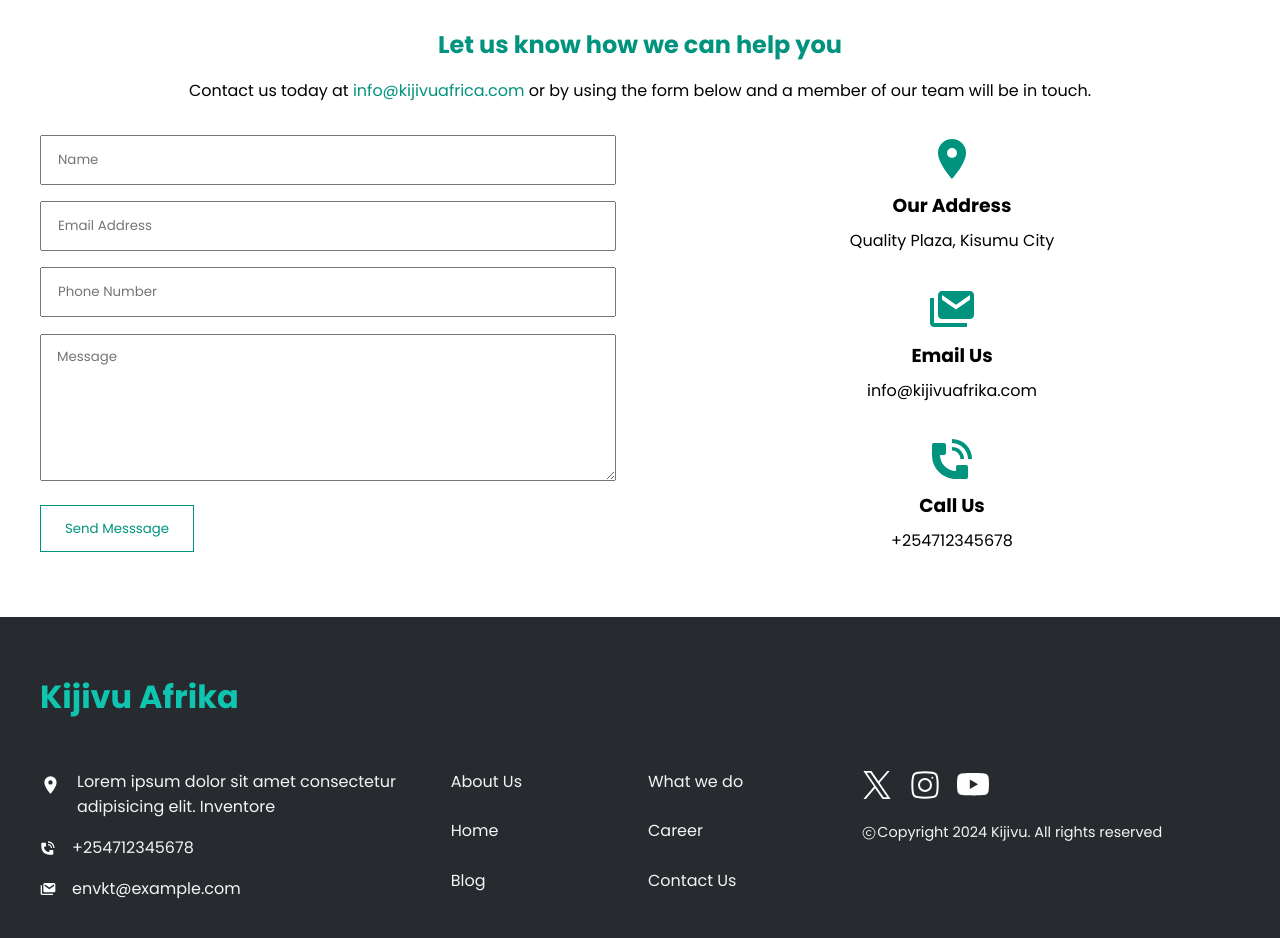
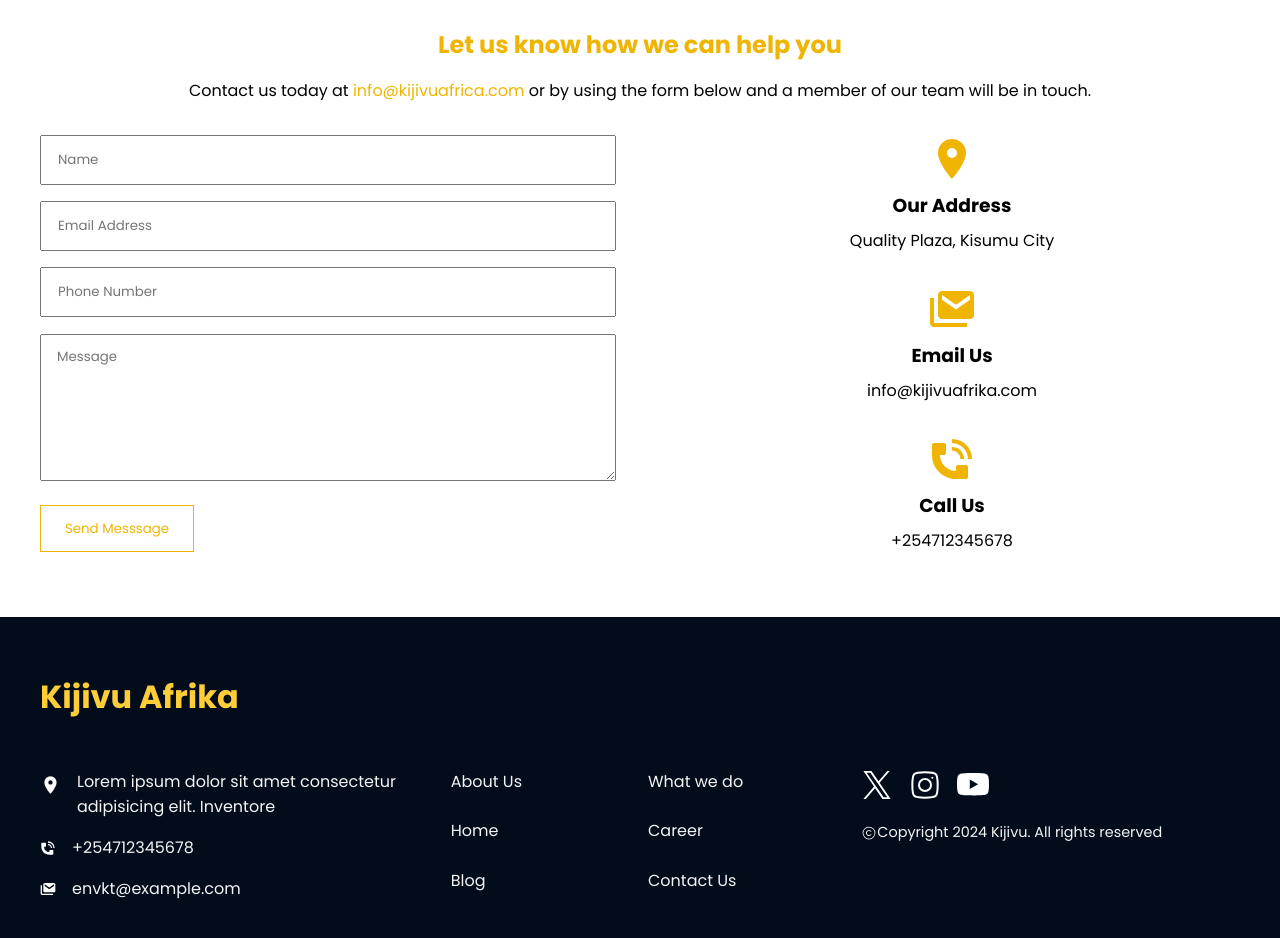
Before and after one commit to Leroy-sama/kijivu-first, a Vue app: page /contact in a window 1280 px wide. Shown: the part 520-1458 px from the top of the page. Built offline with nearby package versions, Linux system fonts and the light colour scheme; a web font is replaced by a local one.

Commit message:
I don't like this color

```diff
--- a/src/App.vue
+++ b/src/App.vue
@@ -22,15 +22,25 @@
 	}
 
 	:root {
-		--color01: #0fc5b0;
-		--color02: #00937e;
-		--color02Darker: #0a4039;
+		/* ----- version 01 ----- */
+
+		/* --color01: #0fc5b0; */
+		/* --color02: #00937e; */
+		/* --color02Darker: #0a4039; */
+		--color01: #ffcd38;
+		--color02: #f0b503;
+		--color02Darker: #af8300;
 		--color04: #011a16;
 		--colorWhite: #ffffff;
 		--almostGrey: rgb(236, 236, 236);
-		--color05: ;
+
 		--titleColor: #020c1a;
-		--colorSpanBg: #8ab9b2;
+		--colorSpanBg: #ffecb2;
+
+		/* ----- version 02 ----- */
+		--primaryColor: #f0b503;
+		--primaryColorDarker: #af8300;
+		--secondaryColor: #dcdbd5;
 	}
 
 	img {
--- a/src/assets/icons/Calender.vue
+++ b/src/assets/icons/Calender.vue
@@ -11,7 +11,7 @@
 		viewBox="0 0 24 24"
 	>
 		<path
-			fill="#00937e"
+			fill="#f0b503"
 			d="M19 4h-2V3a1 1 0 0 0-2 0v1H9V3a1 1 0 0 0-2 0v1H5a3 3 0 0 0-3 3v12a3 3 0 0 0 3 3h14a3 3 0 0 0 3-3V7a3 3 0 0 0-3-3m1 15a1 1 0 0 1-1 1H5a1 1 0 0 1-1-1v-7h16Zm0-9H4V7a1 1 0 0 1 1-1h2v1a1 1 0 0 0 2 0V6h6v1a1 1 0 0 0 2 0V6h2a1 1 0 0 1 1 1Z"
 		/>
 	</svg>
--- a/src/components/UI/TheFooter.vue
+++ b/src/components/UI/TheFooter.vue
@@ -74,7 +74,7 @@
 
 <style scoped>
 	footer {
-		background-color: #272a2e;
+		background-color: var(--titleColor);
 	}
 
 	.footer__wrapper {
--- a/src/components/items/ServiceItem.vue
+++ b/src/components/items/ServiceItem.vue
@@ -23,3 +23,28 @@
 		return route.path + "/" + props.id;
 	});
 </script>
+
+<style lang="css" scoped>
+	.service {
+		box-shadow: 0 2px 8px rgb(0 0 0 / 0.4);
+	}
+
+	.service__info {
+		padding: 1.5rem;
+		display: grid;
+		gap: 1rem;
+	}
+
+	.info__link {
+		color: var(--colorWhite);
+		background-color: var(--color02);
+		padding: 0.4em 1em;
+		transition: all 0.2s ease;
+	}
+
+	.service img {
+		inline-size: 100%;
+		aspect-ratio: 4 / 3;
+		object-fit: cover;
+	}
+</style>
--- a/src/views/ContactPage.vue
+++ b/src/views/ContactPage.vue
@@ -79,17 +79,17 @@
 					</form>
 					<div class="addresses">
 						<div class="address">
-							<SecLoc color="#00937e" width="48" height="48" />
+							<SecLoc color="#f0b503" width="48" height="48" />
 							<h3>Our Address</h3>
 							<p>Quality Plaza, Kisumu City</p>
 						</div>
 						<div class="address">
-							<Email color="#00937e" width="48" height="48" />
+							<Email color="#f0b503" width="48" height="48" />
 							<h3>Email Us</h3>
 							<p>info@kijivuafrika.com</p>
 						</div>
 						<div class="address">
-							<Phone color="#00937e" width="48" height="48" />
+							<Phone color="#f0b503" width="48" height="48" />
 							<h3>Call Us</h3>
 							<p>+254712345678</p>
 						</div>
```
